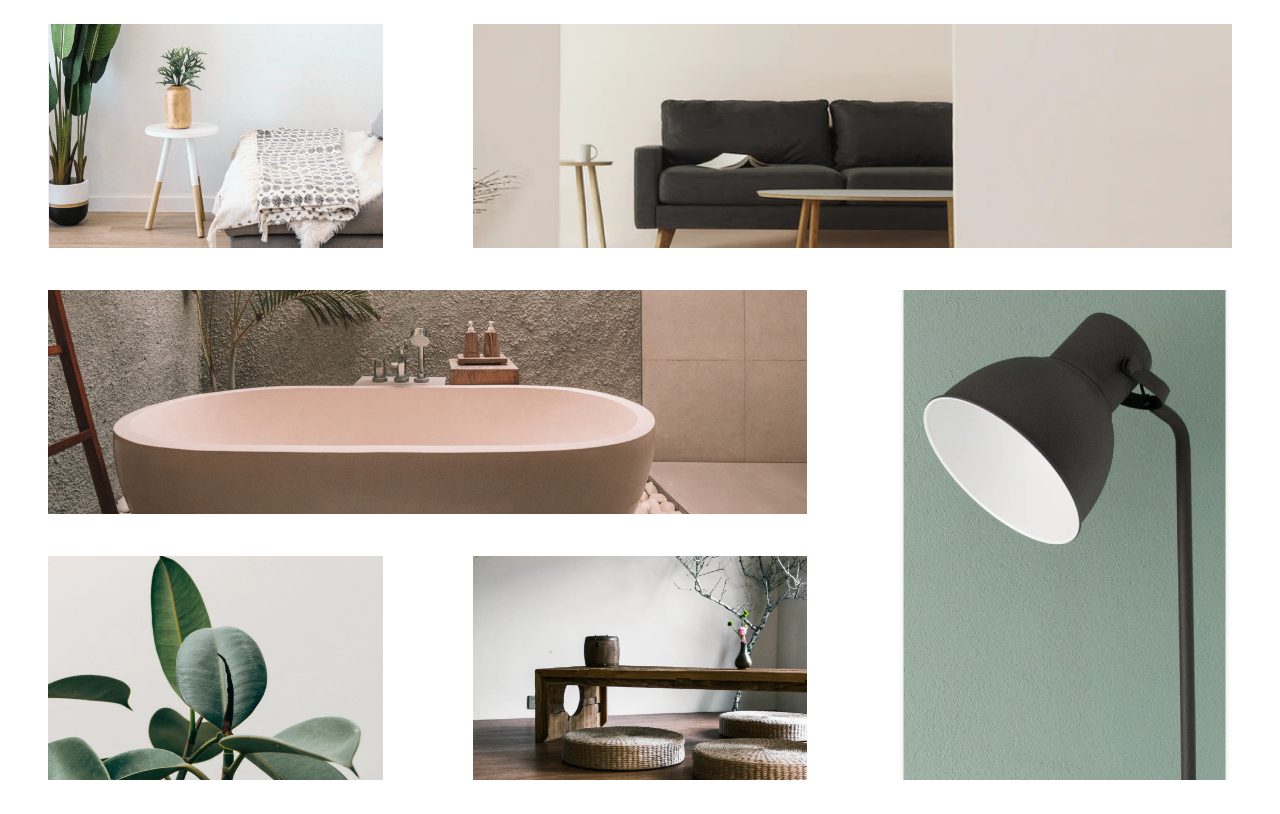
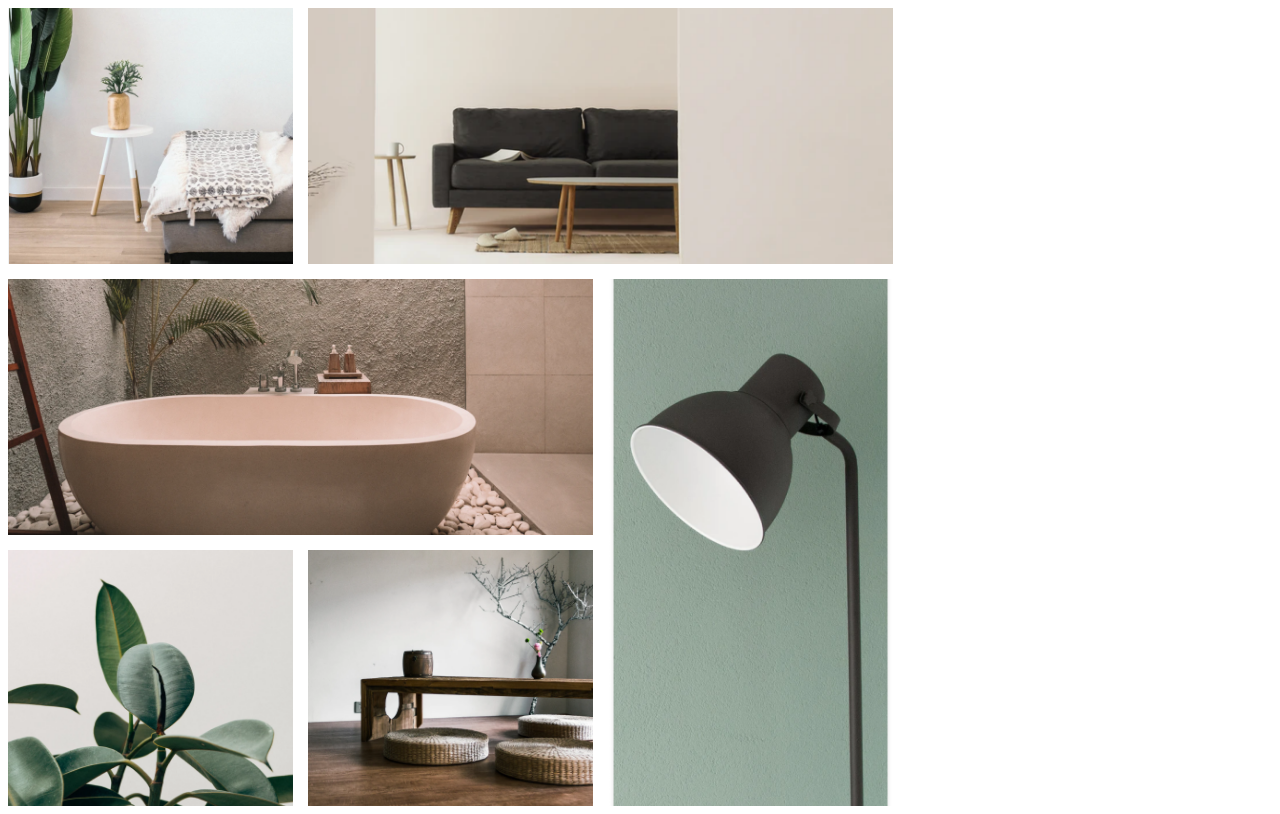
Before and after one commit to iampruven/devChallenge-mygallery-vp, a plain HTML site: page index.html in a window 1280 px wide. Drawn offline with Linux system fonts and the light colour scheme.

Commit message:
fixed margin

```diff
--- a/index.html
+++ b/index.html
@@ -27,22 +27,22 @@
     <main>
       <div class="grid-container">
         <figure class="grid-item grid-item-1">
-        <img class="gal-img" src="photo1.png"/>
+        <img class="gal-img" src="photo1.png" alt="img1"/>
       </figure>
       <figure class="grid-item grid-item-2" >
-        <img class="gal-img" src="photo2.png"/>
+        <img class="gal-img" src="photo2.png" alt="img2"/>
       </figure>
       <figure class="grid-item grid-item-3">
-        <img class="gal-img" src="photo3.png"/>
+        <img class="gal-img" src="photo3.png" alt="img3"/>
       </figure>
       <figure class="grid-item grid-item-4" >
-        <img class="gal-img" src="photo4.png"/>
+        <img class="gal-img" src="photo4.png" alt="img4"/>
       </figure>
       <figure class="grid-item grid-item-5" >
-        <img class="gal-img" src="photo5.png"/>
+        <img class="gal-img" src="photo5.png"alt="img5"/>
       </figure>
       <figure class="grid-item grid-item-6">
-        <img class="gal-img" src="photo6.png"/>
+        <img class="gal-img" src="photo6.png" alt="img6"/>
       </figure>
 
       </div>
--- a/styles.css
+++ b/styles.css
@@ -2,8 +2,9 @@
     display:grid;
     grid-template-columns: repeat(3,1fr);
     grid-template-rows:repeat(3,20vw);
-    grid-gap:10px;
+    grid-gap:15px;
     justify-content: center;
+    max-width: 70%;
 }
 
 .gal-img{
@@ -27,3 +28,7 @@
     grid-row-start:2;
     grid-row-end:4;
 }
+
+figure{
+    margin:0;
+}
```
